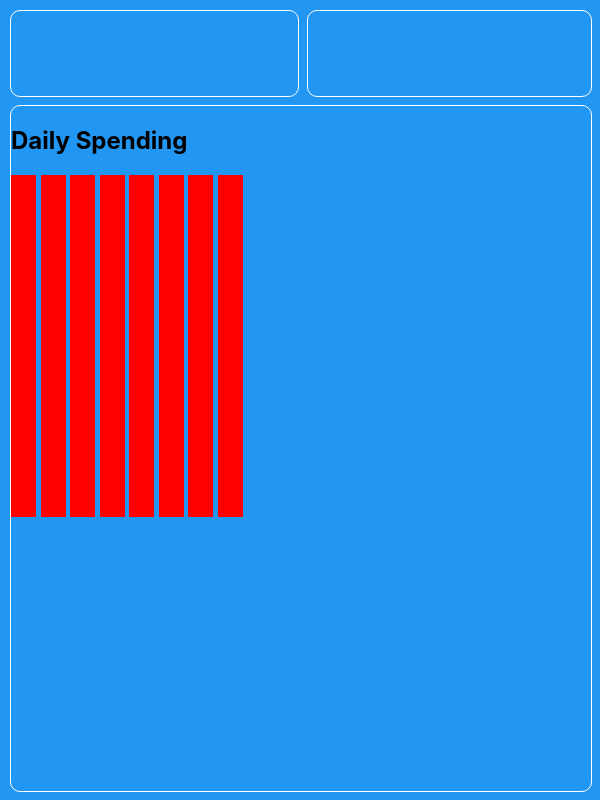
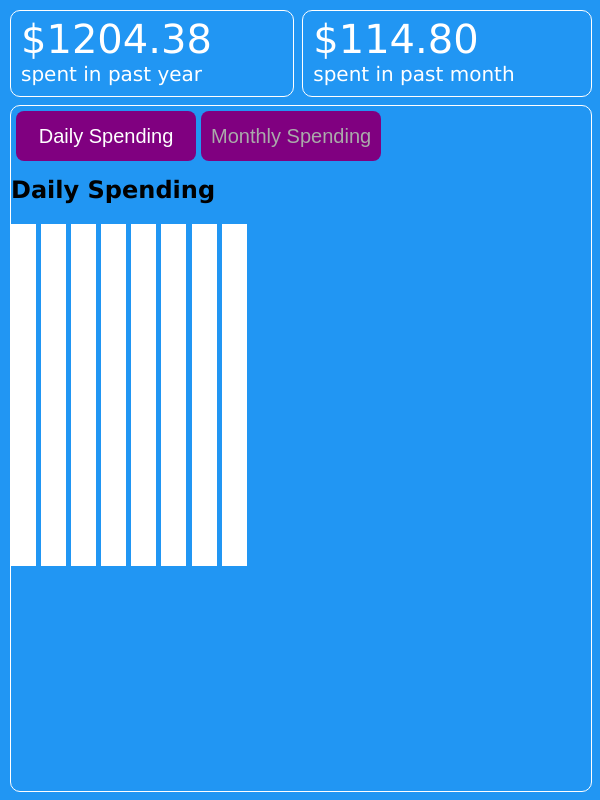
Before and after one commit to NMBridges/BezaCloud, an Electron app: page src/dashboard.html in a window 600 px wide. Drawn offline with Linux system fonts and the light colour scheme; no server answers.

Commit message:
Improved GUI
Need to fix: button font-weight too heavy.

```diff
--- a/src/dashboard.css
+++ b/src/dashboard.css
@@ -1,35 +1,8 @@
 body {
-    font-family: -apple-system, BlinkMacSystemFont, "Segoe UI", Roboto, Helvetica, Arial, sans-serif;
+    font-family: "Lucida Sans Unicode", -apple-system, BlinkMacSystemFont, "Segoe UI", Roboto, Helvetica, Arial, sans-serif;
+    font-weight: 230;
     background-color: brown;
     margin: 0;
-}
-
-.topLeftGridContainer {
-    grid-area: topLeftGrid;
-    width: calc(100% - 15px);
-    height: calc(100% - 15px);
-    margin-left: 10px;
-    margin-top: 10px;
-    border: 1px solid #ffffff;
-    border-radius: 10px;
-}
-.topRightGridContainer {
-    grid-area: topRightGrid;
-    width: calc(100% - 15px);
-    height: calc(100% - 15px);
-    margin-left: 5px;
-    margin-top: 10px;
-    border: 1px solid #ffffff;
-    border-radius: 10px;
-}
-.bottomGridContainer {
-    grid-area: bottomGrid;
-    width: calc(100% - 20px);
-    height: calc(100% - 15px);
-    margin-left: 10px;
-    margin-top: 5px;
-    border: 1px solid #ffffff;
-    border-radius: 10px;
 }
     #mainGridContainer {
         width: 100%;
@@ -42,16 +15,98 @@ body {
         background-color: #2196F3;
         grid-template-rows: 100px auto;
     }
-
+        .topLeftGridContainer {
+            grid-area: topLeftGrid;
+            width: calc(100% - 25px);
+            height: calc(100% - 20px);
+            margin-left: 10px;
+            margin-top: 10px;
+            padding-left: 10px;
+            padding-top: 5px;
+            border: 1px solid #ffffff;
+            border-radius: 10px;
+            color: white;
+        }
+            #yearlySpendings {
+                width: 100%;
+                font-size:40px;
+            }
+            #yearlySpendingsLabel {
+                width: 100%;
+                font-size:20px;
+                font-weight:200;
+            }
+        .topRightGridContainer {
+            grid-area: topRightGrid;
+            width: calc(100% - 25px);
+            height: calc(100% - 20px);
+            margin-left: 5px;
+            margin-top: 10px;
+            padding-left: 10px;
+            padding-top: 5px;
+            border: 1px solid #ffffff;
+            border-radius: 10px;
+            color:white;
+        }
+            #monthlySpendings {
+                width: 100%;
+                font-size:40px;
+            }
+            #monthlySpendingsLabel {
+                width: 100%;
+                font-size:20px;
+                font-weight:200;
+            }
+        .bottomGridContainer {
+            grid-area: bottomGrid;
+            width: calc(100% - 20px);
+            height: calc(100% - 15px);
+            margin-left: 10px;
+            margin-top: 5px;
+            border: 1px solid #ffffff;
+            border-radius: 10px;
+            grid-template-rows: 50px, auto;
+        }
+            .buttonContainer {
+                width: 100%;
+                height: 50px;
+            }
+                #dailyButton {
+                    width: 180px;
+                    height: 100%;
+                    color: white;
+                    margin-top: 5px;
+                    margin-left:5px;
+                    margin-right: 0px;
+                    background-color: purple;
+                    border: 0px solid white;
+                    border-radius: 8px;
+                    font-size: 20px;
+                    font-weight: 230;
+                }
+                #monthlyButton {
+                    width: 180px;
+                    height: 100%;
+                    color: #aaaaaa;
+                    margin-top:5px;
+                    margin-left:0px;
+                    background-color: purple;
+                    border: 0px solid white;
+                    font-size: 20px;
+                    font-weight: 130;
+                    border-radius: 8px;
+                }
+            .chartContainer {
+                width: 100%;
+            }
                 .barChart {
                     width: 100%;
                     height: 100%;
                     background-color: orange;
                 }
-
                 .bar {
                     width: var(--barWid);
                     height: var(--barHei);
-    background-color: red;
+                    background-color: white;
                     display: inline-block;
                 }
--- a/src/dashboard.html
+++ b/src/dashboard.html
@@ -7,14 +7,17 @@
         <div class="chart-wrap vertical">
             <div id="mainGridContainer">
                 <div class="topLeftGridContainer">
-
+                    <label id="yearlySpendings">$1204.38</label><br>
+                    <label id="yearlySpendingsLabel">spent in past year</label>
                 </div>
                 <div class="topRightGridContainer">
-
+                    <label id="monthlySpendings">$114.80</label><br>
+                    <label id="monthlySpendingsLabel">spent in past month</label>
                 </div>
                 <div class="bottomGridContainer">
                     <div class="buttonContainer">
-
+                        <button id="dailyButton">Daily Spending</button>
+                        <button id="monthlyButton">Monthly Spending</button>
                     </div>
                     <div class="chartContainer">
                         <h2 class="title">Daily Spending</h2>
--- a/src/dashboard.js
+++ b/src/dashboard.js
@@ -3,6 +3,14 @@ const { hex, Colors } = parent.require("./mercor.js");
 
 // Document items
 var mainGridContainer = document.getElementById("mainGridContainer");
+var yearlySpendings = document.getElementById("yearlySpendings");
+var yearlySpendingsLabel = document.getElementById("yearlySpendingsLabel");
+var monthlySpendings = document.getElementById("monthlySpendings");
+var monthlySpendingsLabel = document.getElementById("monthlySpendingsLabel");
+var dailyButton = document.getElementById("dailyButton");
+var monthlyButton = document.getElementById("monthlyButton");
+
+var spendingView = "daily";
 
 window.addEventListener('load', function() {
 
@@ -10,6 +18,38 @@ window.addEventListener('load', function() {
 
 });
 
-function updateDashColors() {
+dailyButton.addEventListener('mouseenter', function() {
+    dailyButton.style.backgroundColor = Colors.backgroundPrimaryAccent();
+});
+
+dailyButton.addEventListener('mouseleave', function() {
+    dailyButton.style.backgroundColor = Colors.backgroundPrimary();
+});
+
+monthlyButton.addEventListener('mouseenter', function() {
+    monthlyButton.style.backgroundColor = Colors.backgroundPrimaryAccent();
+});
+
+monthlyButton.addEventListener('mouseleave', function() {
+    monthlyButton.style.backgroundColor = Colors.backgroundPrimary();
+});
+
+function updateColors() {
     mainGridContainer.style.backgroundColor = Colors.backgroundPrimary();
+    yearlySpendings.style.color = Colors.textPrimary();
+    yearlySpendingsLabel.style.color = Colors.textSecondary();
+    monthlySpendings.style.color = Colors.textPrimary();
+    monthlySpendingsLabel.style.color = Colors.textSecondary();
+    if(spendingView == "daily") {
+        dailyButton.style.color = Colors.textPrimary();
+        dailyButton.style.backgroundColor = Colors.backgroundPrimaryAccent();
+        monthlyButton.style.color = Colors.textSecondary();
+        monthlyButton.style.backgroundColor = Colors.backgroundPrimary();
+    } else {
+        dailyButton.style.color = Colors.textSecondary();
+        dailyButton.style.backgroundColor = Colors.backgroundPrimary();
+        monthlyButton.style.color = Colors.textPrimary();
+        monthlyButton.style.backgroundColor = Colors.backgroundPrimaryAccent();
+    }
+
 }
--- a/src/main.js
+++ b/src/main.js
@@ -84,8 +84,10 @@ function createWindows() {
   // --------------------------------      primaryWindow      ------------------------------------------//
 
   primaryWindow = new BrowserWindow({
-    width: 600,
-    height: 400,
+    width: 1200,
+    height: 800,
+    minWidth: 600,
+    minHeight: 400,
     autoHideMenuBar: true,
     webPreferences: {
       nodeIntegration: true,
--- a/src/primary.css
+++ b/src/primary.css
@@ -1,6 +1,7 @@
 body {
   font-family: -apple-system, BlinkMacSystemFont, "Segoe UI", Roboto, Helvetica, Arial, sans-serif;
   margin: auto;
+  font-weight:230;
 }
 
 .menu {
```
Also changed, not shown: src/primary.js (+1 -13 lines). Lines whose indentation alone changed are shown as unchanged.
